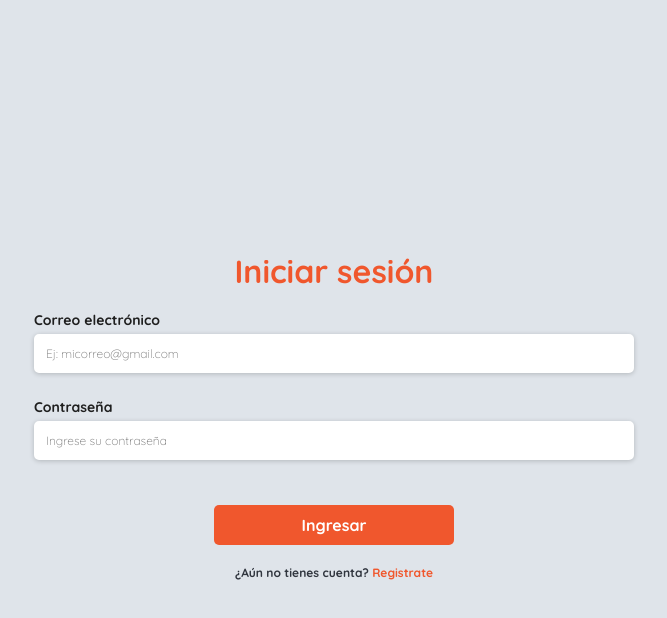
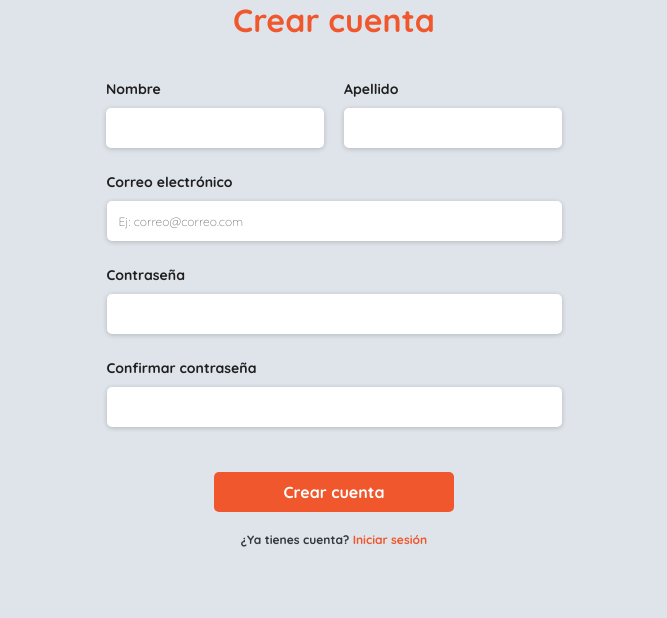
Before and after one commit to tomascaceres14/easyrides, a React (Create React App) app in the folder FrontEnd/proyecto-integrador/: page / in a window 1280 px wide. Shown: the top 618 px of the page, without its empty margins (306-973 px from the left). Built offline with nearby package versions, Linux system fonts and the light colour scheme.

Commit message:
Desarrollando css de registrar

```diff
--- a/FrontEnd/proyecto-integrador/src/App.js
+++ b/FrontEnd/proyecto-integrador/src/App.js
@@ -1,13 +1,13 @@
 import './App.css';
 import React from 'react';
-import { Login } from "./Paginas/Login/Login.jsx"
+//import { Login } from "./Paginas/Login/Login.jsx"
+import Registro  from "./Paginas/Registro/Registro.jsx"
 
 function App() {
   return (
     <div className="App">
-      <Login />
+      <Registro />
     </div>
   );
 }
-
 export default App;
--- /dev/null
+++ b/FrontEnd/proyecto-integrador/src/Paginas/Registro/Registro.css
@@ -0,0 +1,141 @@
+@import url('https://fonts.googleapis.com/css2?family=Quicksand:wght@300&display=swap');
+@import url('https://fonts.googleapis.com/css2?family=Quicksand:wght@700&display=swap');
+
+:root {
+	--body-bg-color: #DFE4EA;
+	--font-family: 'Quicksand', sans-serif;
+	--naranja: #F0572D;
+}
+
+* {
+	padding: 0px;
+	margin: 0;
+	box-sizing: border-box;
+}
+.form{
+	display: flex;
+	flex-direction: column;
+	justify-content: center;
+	text-align: center;
+	align-items: center;
+
+}
+
+body {
+	background: var(--body-bg-color);
+	font-family: var(--font-family);
+}
+
+.form-titulo {
+
+	color: var(--naranja);
+	text-align: center;
+	font-family: var(--font-family);
+	margin-bottom: 20px;
+}
+
+.seccion1 {
+	display: flex;
+	justify-content: center;
+}
+.seccion2{
+	display: flex;
+	flex-direction: column;
+	align-items: center;
+}
+
+.form-nombre label,
+.form-apellido label{
+	display: flex;
+	font-weight: 600;
+	font-size: 14px;
+	margin-bottom: 10px;
+	color: #1f1f1f;
+	margin-top: 20px;
+}
+
+.form-correo label,
+.form-contraseña label {
+	display: flex;
+	font-weight: 600;
+	font-size: 14px;
+	margin-bottom: 10px;
+	color: #1f1f1f;
+	margin-top: 20px;
+}
+
+.form-apellido {
+	margin-left: 20px;
+}
+
+.form input ,
+.form textarea {
+	Width: 218px;
+	Height: 40px;
+	font-family: var(--font-family);
+	background: #FFFFFF;
+	border-radius: 5px;
+	border: 2px solid #FFFFFF;
+	font-size: 12px;
+	padding: 10px;
+	margin-bottom: 5px;
+	color: #31363F;
+	box-shadow: 0px 1px 5px rgba(0, 0, 0, 0.20);
+}
+
+.form .seccion2 input ,
+.form .seccion2 textarea {
+	Width: 455px;
+	Height: 40px;
+	font-family: var(--font-family);
+	background: #FFFFFF;
+	border-radius: 5px;
+	border: 2px solid #FFFFFF;
+	font-size: 12px;
+	padding: 10px;
+	margin-bottom: 5px;
+	color: #31363F;
+	box-shadow: 0px 1px 5px rgba(0, 0, 0, 0.20);
+}
+
+
+.Buttom {
+    margin-top:40px;
+    display:flex;
+    flex-flow:column;
+    justify-content: center;
+    align-items: center;
+}
+.Buttom p{
+    color: #31363F;
+    font-size: 12px;
+    font-weight: 900;
+    margin-top:20px;
+}
+a{
+    text-decoration:none;
+    color: var(--naranja);
+}
+
+.form button[type="submit"] {
+	display: flex;
+	background: var(--naranja);
+	font-weight: 600;
+	font-family: var(--font-family);
+	border: none;
+	cursor: pointer;
+    height:40px;
+	width: 240px;
+	padding: 10px;
+	border-radius: 5px;
+	color: #fff;
+	font-size: 16px;
+    align-items: center;
+    justify-content: center;
+}
+
+.form button[type="submit"]:hover {
+	background: #e84011;
+    transform: scale(1.15);
+    box-shadow: 0px 5px 10px rgba(246, 96, 3, 0.762);
+}
--- /dev/null
+++ b/FrontEnd/proyecto-integrador/src/Paginas/Registro/Registro.jsx
@@ -0,0 +1,52 @@
+
+import "./Registro.css";
+import React from 'react';
+
+function Registro() {
+
+	return (
+		<React.Fragment>
+			<form className="form">
+				<h1 className="form-titulo">Crear cuenta</h1>
+
+				<div className="seccion1">
+					<div className="form-nombre">
+						<label htmlFor="nombre">Nombre</label>
+						<input type="text" name="nombre" placeholder="" />
+					</div>
+
+					<div className="form-apellido">
+						<label htmlFor="apellido">Apellido</label>
+						<input type="text" name="nombre" placeholder="" />
+					</div>
+				</div>
+				<div className="seccion2">
+
+					<div className="form-correo">
+						<label htmlFor="correo electrónico">Correo electrónico</label>
+						<input type="text" name="nombre" placeholder="Ej: correo@correo.com" />
+					</div>
+
+					<div className="form-contraseña">
+						<label htmlFor="contraseña">Contraseña</label>
+						<input type="text" name="nombre" placeholder="" />
+					</div>
+					<div className="form-contraseña">
+						<label htmlFor="contraseña">Confirmar contraseña</label>
+						<input type="text" name="nombre" placeholder="" />
+					</div>
+				</div>
+
+				<div className="Buttom">
+					<button type="submit">Crear cuenta</button>
+					<p> ¿Ya tienes cuenta? <a href="../Login/Login.jsx" target="_self">Iniciar sesión</a></p>
+				</div>
+
+
+
+			</form>
+		</React.Fragment>
+	);
+}
+
+export default Registro;
```
Also changed, not shown: FrontEnd/proyecto-integrador/src/Paginas/Login/Registrer.jsx (deleted, +0 -62 lines), FrontEnd/proyecto-integrador/src/Paginas/css/Registrer.css (deleted).
